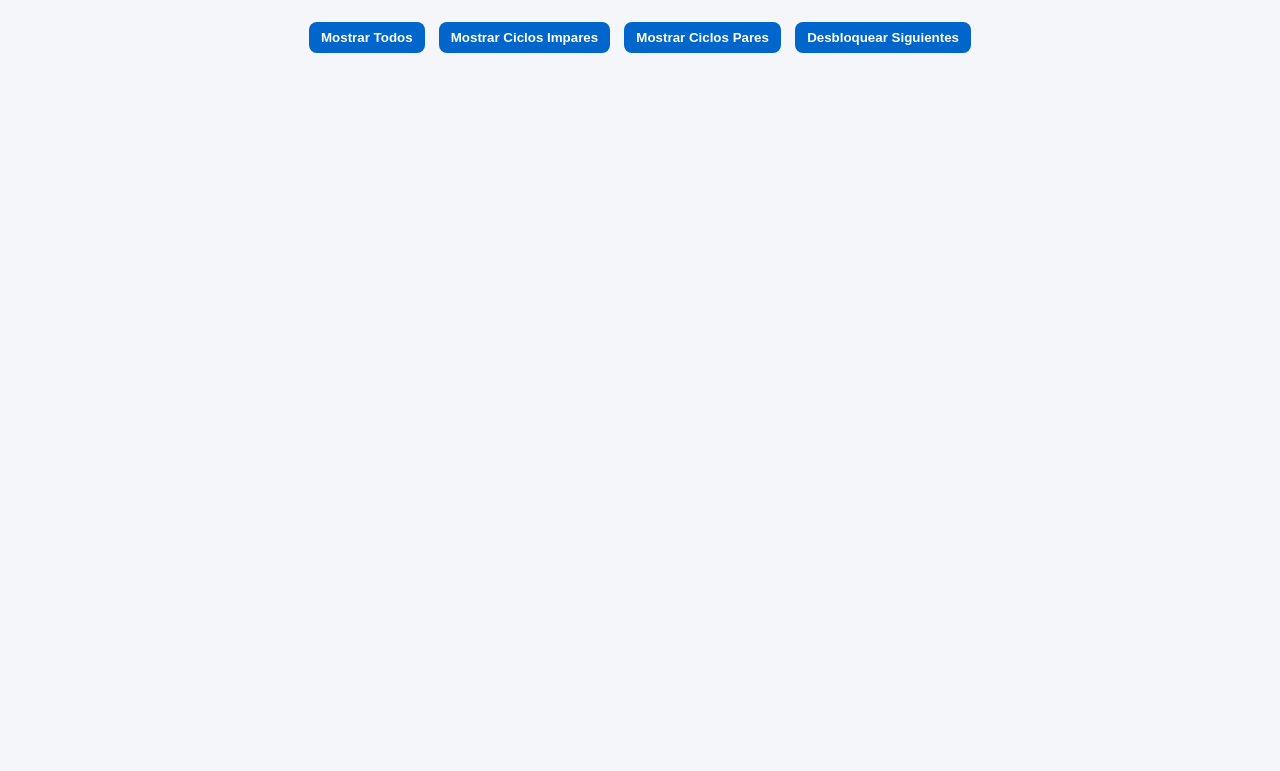
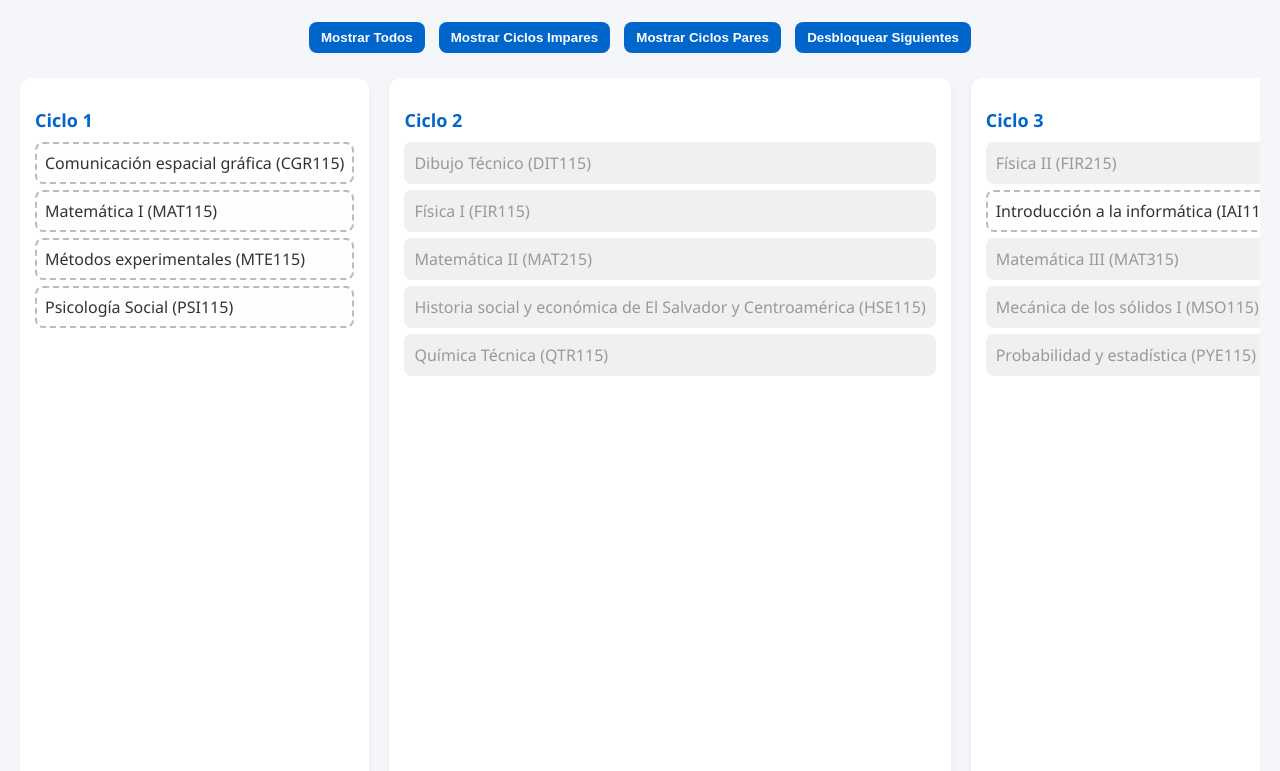
Before and after one commit to Sibrian9/Malla-Mecanica, a plain HTML site: page index.html in a window 1280 px wide. Shown: the part 119-890 px from the top of the page. Before the commit the page ends 800 px from the top, so only its background shows below. Drawn offline with Linux system fonts and the light colour scheme.

Commit message:
Update index.html

```diff
--- a/index.html
+++ b/index.html
@@ -125,7 +125,7 @@
       "Ciclo 3": [["FIR215","Física II",["FIR115","MAT215"]],["IAI115","Introducción a la informática",[]],["MAT315","Matemática III",["MAT215"]],["MSO115","Mecánica de los sólidos I",["FIR115","MAT215"]],["PYE115","Probabilidad y estadística",["MAT215"]]],
       "Ciclo 4": [["CMI115","Ciencia de los Materiales I",["FIR115","QTR115"]],["FIR315","Física III",["FIR215","MAT315"]],["MAT415","Matemática IV",["MAT315"]],["MSO215","Mecánica de los Sólidos II",["MAT315","MSO115"]],["PRN115","Programación I",["IAI115"]]],
       "Ciclo 5": [["ACE115","Análisis de Circuitos Eléctricos",["FIR315","MAT415"]],["CMI215","Ciencia de los Materiales II",["CMI115"]],["MSO315","Mecánica de los Sólidos III",["MAT415","MSO215"]],["MFS115","Metalurgia Física de la Soldadura",["PDF215"],true],["PRN215","Programación II",["PRN115"]],["TER115","Termodinámica I",["FIR215","MAT415"]]],
-      "Ciclo 6": [["DEM115","Diseño de Elementos de Máquinas I",["CMI215","DIT115","MSO315"]],["MEL115","Máquinas Eléctricas",["ACE115"]],["MEF115",["MEF115", "Mecánica de los Fluidos", ["FIR215", "MAT415", "MSO215"]],["PDF115","Procesos de Fabricación I",["CMI215","MSO315"]],["SDR115","Sistemas de Refrigeración",["TFC115"],true],["TER215","Termodinámica II",["TER115"]]],
+      "Ciclo 6": [["DEM115","Diseño de Elementos de Máquinas I",["CMI215","DIT115","MSO315"]],["MEL115","Máquinas Eléctricas",["ACE115"]],["MEF115", "Mecánica de los Fluidos", ["FIR215", "MAT415", "MSO215"]],["PDF115","Procesos de Fabricación I",["CMI215","MSO315"]],["SDR115","Sistemas de Refrigeración",["TFC115"],true],["TER215","Termodinámica II",["TER115"]]],
       "Ciclo 7": [["DEM215","Diseño de Elementos de Máquinas II",["DEM115"]],["SEE115","Eficiencia Energética y Sostenibilidad",["TER215"],true],["ESN115","Energía Solar Térmica",["TFC115"],true],["FEL115","Fundamentos de Electrónica",["ACE115"]],["MID115","Máquinas Hidráulicas",["MEF115","MEL115"]],["PDF215","Procesos de Fabricación II",["PDF115"]],["TFC115","Transferencia de Calor",["TER215"]]],
       "Ciclo 8": [["DEM315","Diseño de Elementos de Máquinas III",["DEM215"]],["EFE115","Eficiencia Energética",["TER215"],true],["END115","Ensayos No Destructivos",["PDF215"],true],["GDC115","Gestión de la Calidad",["PDF215"],true],["ISU115","Ingeniería de Superficies",["PDF215"],true],["IEC115","Ingeniería Económica",["PYE115"]],["ISM115","Instalaciones Eléctricas",["MEL115"]],["IER115","Introducción a las Energías Renovables",["MEF115","TER215"],true],["MCI115","Motores de Combustión Interna",["TER215"]],["SHN115","Sistemas Hidráulicos y Neumáticos",["MID115"]],["VMC115","Vibraciones Mecánicas",["DEM115"],true]],
       "Ciclo 9": [["ACR115","Aceros especiales",["PDF215"],true],["AAE115","Auditorías Ambientales",[],true],["DDM115","Dinámica de Máquinas",["DEM315"],true],["ELN115","Electroneumática",["SHN115"],true],["EEO115","Energía Eólica",["MEF115","TER215"],true],["ESI115","Energía Solar",["TFC115"],true],["FAP115","Formulación y Administración de Proyectos",[]],["FDE115","Fundamentos de Economía",["HSE115","MAT215"]],["HII115","Hidráulica Industrial",["SHN115"],true],["IGS115","Ingeniería Geotérmica",[],true],["AMG115","Mecánica Aplicada Geotermia",["TFC115"],true],["MSI115","Mantenimiento Industrial",["DEM215","PDF215"]],["MDL115","Métodos de Lubricación",["DEM215","MEF115"],true],["MYC115","Metrología y Calidad",["PDF215"],true],["PLT115","Plantas Térmicas",["TFC115"],true],["REF115","Refrigeración",["TFC115"],true],["RAA115","Refrigeración y Aire Acondicionado",["TFC115"],true],["SAA115","Sistemas Aire Acondicionado",["TFC115"],true],["TGS115","Técnica de Soldadura",["DEM215","PDF215"],true],["TDF115","Técnicas de Fundición",["PDF215"],true],["TII115","Técnicas de Investigación",[],true],["TCF115","Tecnología de Fundición",["DEM215","PDF215"],true],["TTT115","Tratamientos Térmicos",["PDF215"],true],["TUT115","Turbomáquinas Térmicas",["TFC115"],true]],
```
